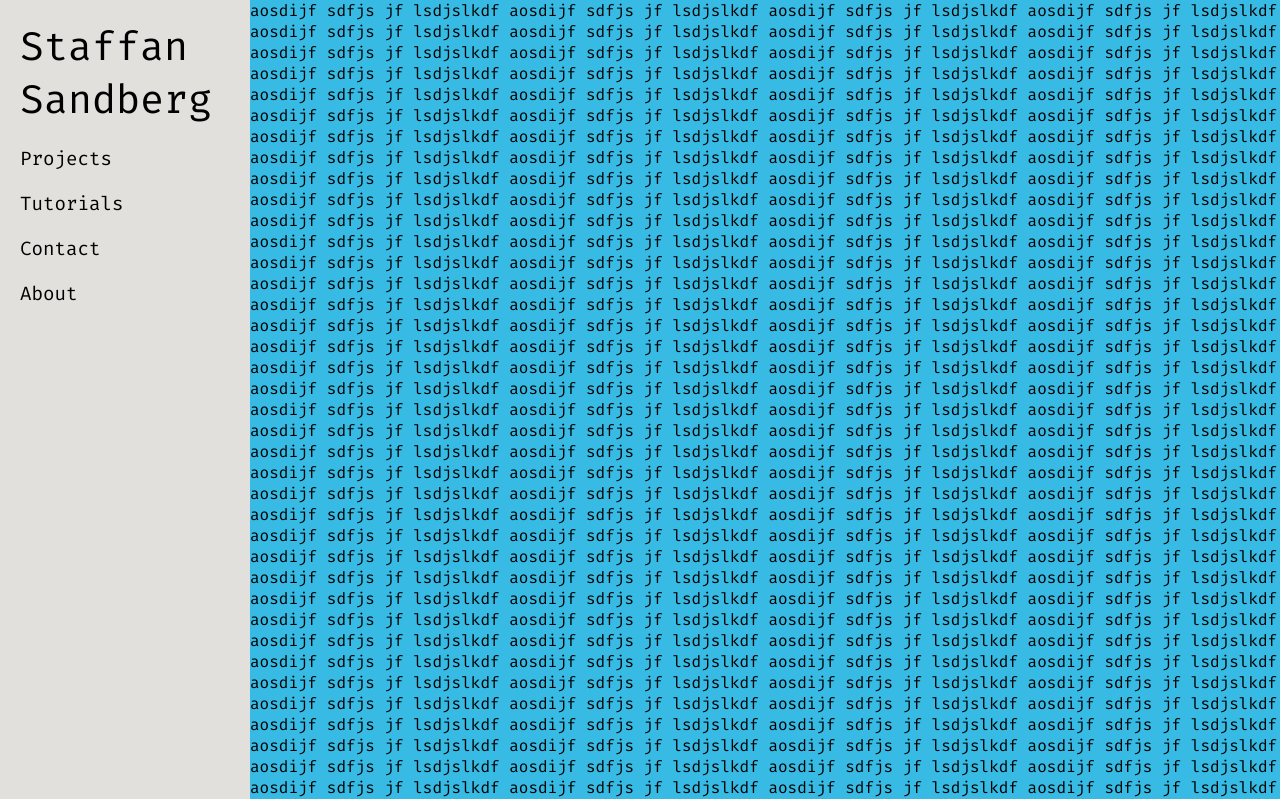
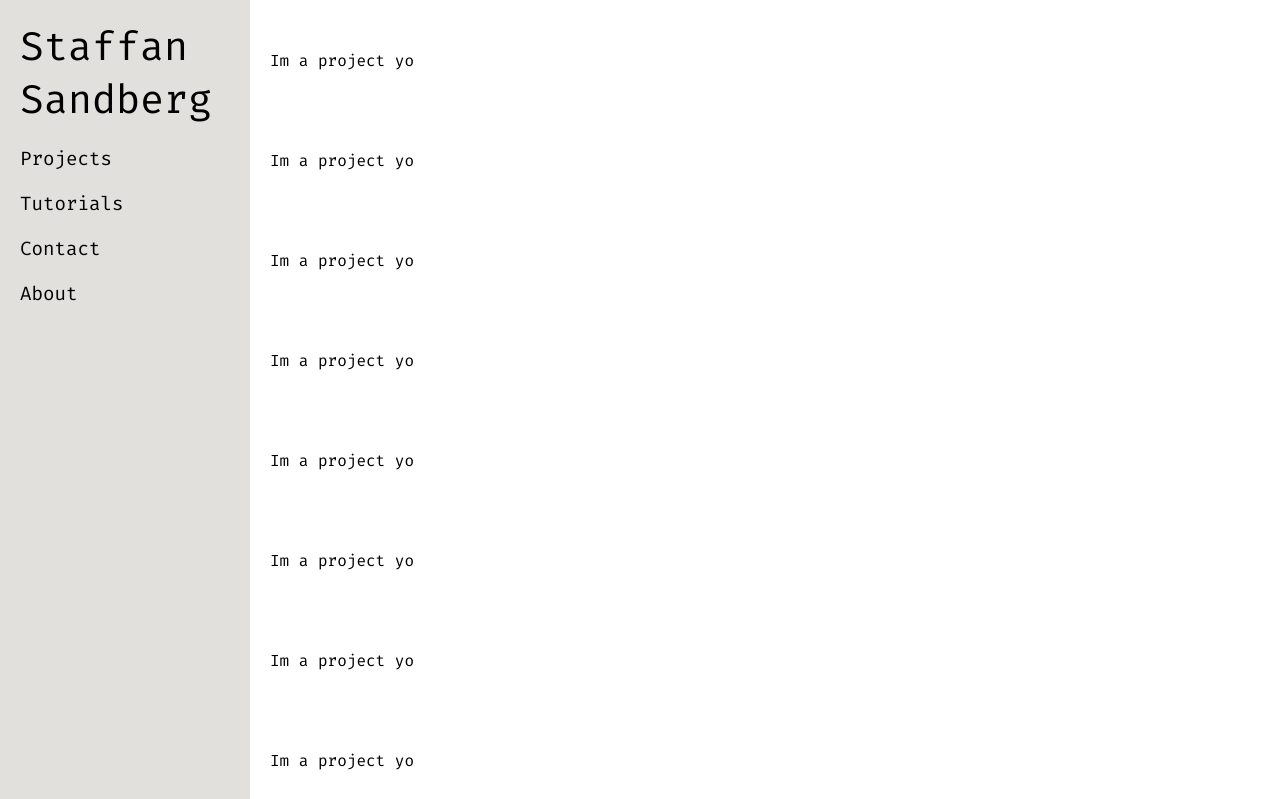
Before and after one commit to Sandsten/portfolio, a React app in the folder client/: page /projects in a window 1280 px wide. Shown: the top 799 px of the page. Built offline with nearby package versions, Linux system fonts and the light colour scheme.

Commit message:
Scroll fix
Scrolling now only affects main grid cell

```diff
--- a/client/src/pages/projects.js
+++ b/client/src/pages/projects.js
@@ -5,79 +5,18 @@ import Project from '../components/Project';
 
 const StyledProjects = styled.div`
   grid-area: main;
-  /* padding: 50px 20px 0px 20px; */
+  padding: 50px 20px 0px 20px;
+  height: 100vh;
+  overflow: scroll;
 
   display: grid;
-  grid-template-areas: 'content';
-  /*
-  grid-template-columns: 1fr; */
-  /* grid-template-rows: auto; */
+
+  background-color: white;
 `;
 
 export default function projects() {
   return (
     <StyledProjects>
-      aosdijf sdfjs jf lsdjslkdf aosdijf sdfjs jf lsdjslkdf aosdijf sdfjs jf lsdjslkdf aosdijf sdfjs jf lsdjslkdf
-      aosdijf sdfjs jf lsdjslkdf aosdijf sdfjs jf lsdjslkdf aosdijf sdfjs jf lsdjslkdf aosdijf sdfjs jf lsdjslkdf
-      aosdijf sdfjs jf lsdjslkdf aosdijf sdfjs jf lsdjslkdf aosdijf sdfjs jf lsdjslkdf aosdijf sdfjs jf lsdjslkdf
-      aosdijf sdfjs jf lsdjslkdf aosdijf sdfjs jf lsdjslkdf aosdijf sdfjs jf lsdjslkdf aosdijf sdfjs jf lsdjslkdf
-      aosdijf sdfjs jf lsdjslkdf aosdijf sdfjs jf lsdjslkdf aosdijf sdfjs jf lsdjslkdf aosdijf sdfjs jf lsdjslkdf
-      aosdijf sdfjs jf lsdjslkdf aosdijf sdfjs jf lsdjslkdf aosdijf sdfjs jf lsdjslkdf aosdijf sdfjs jf lsdjslkdf
-      aosdijf sdfjs jf lsdjslkdf aosdijf sdfjs jf lsdjslkdf aosdijf sdfjs jf lsdjslkdf aosdijf sdfjs jf lsdjslkdf
-      aosdijf sdfjs jf lsdjslkdf aosdijf sdfjs jf lsdjslkdf aosdijf sdfjs jf lsdjslkdf aosdijf sdfjs jf lsdjslkdf
-      aosdijf sdfjs jf lsdjslkdf aosdijf sdfjs jf lsdjslkdf aosdijf sdfjs jf lsdjslkdf aosdijf sdfjs jf lsdjslkdf
-      aosdijf sdfjs jf lsdjslkdf aosdijf sdfjs jf lsdjslkdf aosdijf sdfjs jf lsdjslkdf aosdijf sdfjs jf lsdjslkdf
-      aosdijf sdfjs jf lsdjslkdf aosdijf sdfjs jf lsdjslkdf aosdijf sdfjs jf lsdjslkdf aosdijf sdfjs jf lsdjslkdf
-      aosdijf sdfjs jf lsdjslkdf aosdijf sdfjs jf lsdjslkdf aosdijf sdfjs jf lsdjslkdf aosdijf sdfjs jf lsdjslkdf
-      aosdijf sdfjs jf lsdjslkdf aosdijf sdfjs jf lsdjslkdf aosdijf sdfjs jf lsdjslkdf aosdijf sdfjs jf lsdjslkdf
-      aosdijf sdfjs jf lsdjslkdf aosdijf sdfjs jf lsdjslkdf aosdijf sdfjs jf lsdjslkdf aosdijf sdfjs jf lsdjslkdf
-      aosdijf sdfjs jf lsdjslkdf aosdijf sdfjs jf lsdjslkdf aosdijf sdfjs jf lsdjslkdf aosdijf sdfjs jf lsdjslkdf
-      aosdijf sdfjs jf lsdjslkdf aosdijf sdfjs jf lsdjslkdf aosdijf sdfjs jf lsdjslkdf aosdijf sdfjs jf lsdjslkdf
-      aosdijf sdfjs jf lsdjslkdf aosdijf sdfjs jf lsdjslkdf aosdijf sdfjs jf lsdjslkdf aosdijf sdfjs jf lsdjslkdf
-      aosdijf sdfjs jf lsdjslkdf aosdijf sdfjs jf lsdjslkdf aosdijf sdfjs jf lsdjslkdf aosdijf sdfjs jf lsdjslkdf
-      aosdijf sdfjs jf lsdjslkdf aosdijf sdfjs jf lsdjslkdf aosdijf sdfjs jf lsdjslkdf aosdijf sdfjs jf lsdjslkdf
-      aosdijf sdfjs jf lsdjslkdf aosdijf sdfjs jf lsdjslkdf aosdijf sdfjs jf lsdjslkdf aosdijf sdfjs jf lsdjslkdf
-      aosdijf sdfjs jf lsdjslkdf aosdijf sdfjs jf lsdjslkdf aosdijf sdfjs jf lsdjslkdf aosdijf sdfjs jf lsdjslkdf
-      aosdijf sdfjs jf lsdjslkdf aosdijf sdfjs jf lsdjslkdf aosdijf sdfjs jf lsdjslkdf aosdijf sdfjs jf lsdjslkdf
-      aosdijf sdfjs jf lsdjslkdf aosdijf sdfjs jf lsdjslkdf aosdijf sdfjs jf lsdjslkdf aosdijf sdfjs jf lsdjslkdf
-      aosdijf sdfjs jf lsdjslkdf aosdijf sdfjs jf lsdjslkdf aosdijf sdfjs jf lsdjslkdf aosdijf sdfjs jf lsdjslkdf
-      aosdijf sdfjs jf lsdjslkdf aosdijf sdfjs jf lsdjslkdf aosdijf sdfjs jf lsdjslkdf aosdijf sdfjs jf lsdjslkdf
-      aosdijf sdfjs jf lsdjslkdf aosdijf sdfjs jf lsdjslkdf aosdijf sdfjs jf lsdjslkdf aosdijf sdfjs jf lsdjslkdf
-      aosdijf sdfjs jf lsdjslkdf aosdijf sdfjs jf lsdjslkdf aosdijf sdfjs jf lsdjslkdf aosdijf sdfjs jf lsdjslkdf
-      aosdijf sdfjs jf lsdjslkdf aosdijf sdfjs jf lsdjslkdf aosdijf sdfjs jf lsdjslkdf aosdijf sdfjs jf lsdjslkdf
-      aosdijf sdfjs jf lsdjslkdf aosdijf sdfjs jf lsdjslkdf aosdijf sdfjs jf lsdjslkdf aosdijf sdfjs jf lsdjslkdf
-      aosdijf sdfjs jf lsdjslkdf aosdijf sdfjs jf lsdjslkdf aosdijf sdfjs jf lsdjslkdf aosdijf sdfjs jf lsdjslkdf
-      aosdijf sdfjs jf lsdjslkdf aosdijf sdfjs jf lsdjslkdf aosdijf sdfjs jf lsdjslkdf aosdijf sdfjs jf lsdjslkdf
-      aosdijf sdfjs jf lsdjslkdf aosdijf sdfjs jf lsdjslkdf aosdijf sdfjs jf lsdjslkdf aosdijf sdfjs jf lsdjslkdf
-      aosdijf sdfjs jf lsdjslkdf aosdijf sdfjs jf lsdjslkdf aosdijf sdfjs jf lsdjslkdf aosdijf sdfjs jf lsdjslkdf
-      aosdijf sdfjs jf lsdjslkdf aosdijf sdfjs jf lsdjslkdf aosdijf sdfjs jf lsdjslkdf aosdijf sdfjs jf lsdjslkdf
-      aosdijf sdfjs jf lsdjslkdf aosdijf sdfjs jf lsdjslkdf aosdijf sdfjs jf lsdjslkdf aosdijf sdfjs jf lsdjslkdf
-      aosdijf sdfjs jf lsdjslkdf aosdijf sdfjs jf lsdjslkdf aosdijf sdfjs jf lsdjslkdf aosdijf sdfjs jf lsdjslkdf
-      aosdijf sdfjs jf lsdjslkdf aosdijf sdfjs jf lsdjslkdf aosdijf sdfjs jf lsdjslkdf aosdijf sdfjs jf lsdjslkdf
-      aosdijf sdfjs jf lsdjslkdf aosdijf sdfjs jf lsdjslkdf aosdijf sdfjs jf lsdjslkdf aosdijf sdfjs jf lsdjslkdf
-      aosdijf sdfjs jf lsdjslkdf aosdijf sdfjs jf lsdjslkdf aosdijf sdfjs jf lsdjslkdf aosdijf sdfjs jf lsdjslkdf
-      aosdijf sdfjs jf lsdjslkdf aosdijf sdfjs jf lsdjslkdf aosdijf sdfjs jf lsdjslkdf aosdijf sdfjs jf lsdjslkdf
-      aosdijf sdfjs jf lsdjslkdf aosdijf sdfjs jf lsdjslkdf aosdijf sdfjs jf lsdjslkdf aosdijf sdfjs jf lsdjslkdf
-      aosdijf sdfjs jf lsdjslkdf aosdijf sdfjs jf lsdjslkdf aosdijf sdfjs jf lsdjslkdf aosdijf sdfjs jf lsdjslkdf
-      aosdijf sdfjs jf lsdjslkdf aosdijf sdfjs jf lsdjslkdf aosdijf sdfjs jf lsdjslkdf aosdijf sdfjs jf lsdjslkdf
-      aosdijf sdfjs jf lsdjslkdf aosdijf sdfjs jf lsdjslkdf aosdijf sdfjs jf lsdjslkdf aosdijf sdfjs jf lsdjslkdf
-      aosdijf sdfjs jf lsdjslkdf aosdijf sdfjs jf lsdjslkdf aosdijf sdfjs jf lsdjslkdf aosdijf sdfjs jf lsdjslkdf
-      aosdijf sdfjs jf lsdjslkdf aosdijf sdfjs jf lsdjslkdf aosdijf sdfjs jf lsdjslkdf aosdijf sdfjs jf lsdjslkdf
-      aosdijf sdfjs jf lsdjslkdf aosdijf sdfjs jf lsdjslkdf aosdijf sdfjs jf lsdjslkdf aosdijf sdfjs jf lsdjslkdf
-      aosdijf sdfjs jf lsdjslkdf aosdijf sdfjs jf lsdjslkdf aosdijf sdfjs jf lsdjslkdf aosdijf sdfjs jf lsdjslkdf
-      aosdijf sdfjs jf lsdjslkdf aosdijf sdfjs jf lsdjslkdf aosdijf sdfjs jf lsdjslkdf aosdijf sdfjs jf lsdjslkdf
-      aosdijf sdfjs jf lsdjslkdf aosdijf sdfjs jf lsdjslkdf aosdijf sdfjs jf lsdjslkdf aosdijf sdfjs jf lsdjslkdf
-      aosdijf sdfjs jf lsdjslkdf aosdijf sdfjs jf lsdjslkdf aosdijf sdfjs jf lsdjslkdf aosdijf sdfjs jf lsdjslkdf
-      aosdijf sdfjs jf lsdjslkdf aosdijf sdfjs jf lsdjslkdf aosdijf sdfjs jf lsdjslkdf aosdijf sdfjs jf lsdjslkdf
-      aosdijf sdfjs jf lsdjslkdf aosdijf sdfjs jf lsdjslkdf aosdijf sdfjs jf lsdjslkdf aosdijf sdfjs jf lsdjslkdf
-      aosdijf sdfjs jf lsdjslkdf aosdijf sdfjs jf lsdjslkdf aosdijf sdfjs jf lsdjslkdf aosdijf sdfjs jf lsdjslkdf
-      aosdijf sdfjs jf lsdjslkdf aosdijf sdfjs jf lsdjslkdf aosdijf sdfjs jf lsdjslkdf aosdijf sdfjs jf lsdjslkdf
-      aosdijf sdfjs jf lsdjslkdf aosdijf sdfjs jf lsdjslkdf aosdijf sdfjs jf lsdjslkdf aosdijf sdfjs jf lsdjslkdf
-      aosdijf sdfjs jf lsdjslkdf aosdijf sdfjs jf lsdjslkdf aosdijf sdfjs jf lsdjslkdf aosdijf sdfjs jf lsdjslkdf
-      aosdijf sdfjs jf lsdjslkdf aosdijf sdfjs jf lsdjslkdf aosdijf sdfjs jf lsdjslkdf aosdijf sdfjs jf lsdjslkdf
-      aosdijf sdfjs jf lsdjslkdf aosdijf sdfjs jf lsdjslkdf aosdijf sdfjs jf lsdjslkdf aosdijf sdfjs jf lsdjslkdf
-      aosdijf sdfjs jf lsdjslkdf aosdijf sdfjs jf lsdjslkdf aosdijf sdfjs jf lsdjslkdf aosdijf sdfjs jf lsdjslkdf
-      {/* <Project />
       <Project />
       <Project />
       <Project />
@@ -93,7 +32,8 @@ export default function projects() {
       <Project />
       <Project />
       <Project />
-      <Project /> */}
+      <Project />
+      <Project />
     </StyledProjects>
   );
 }
```
